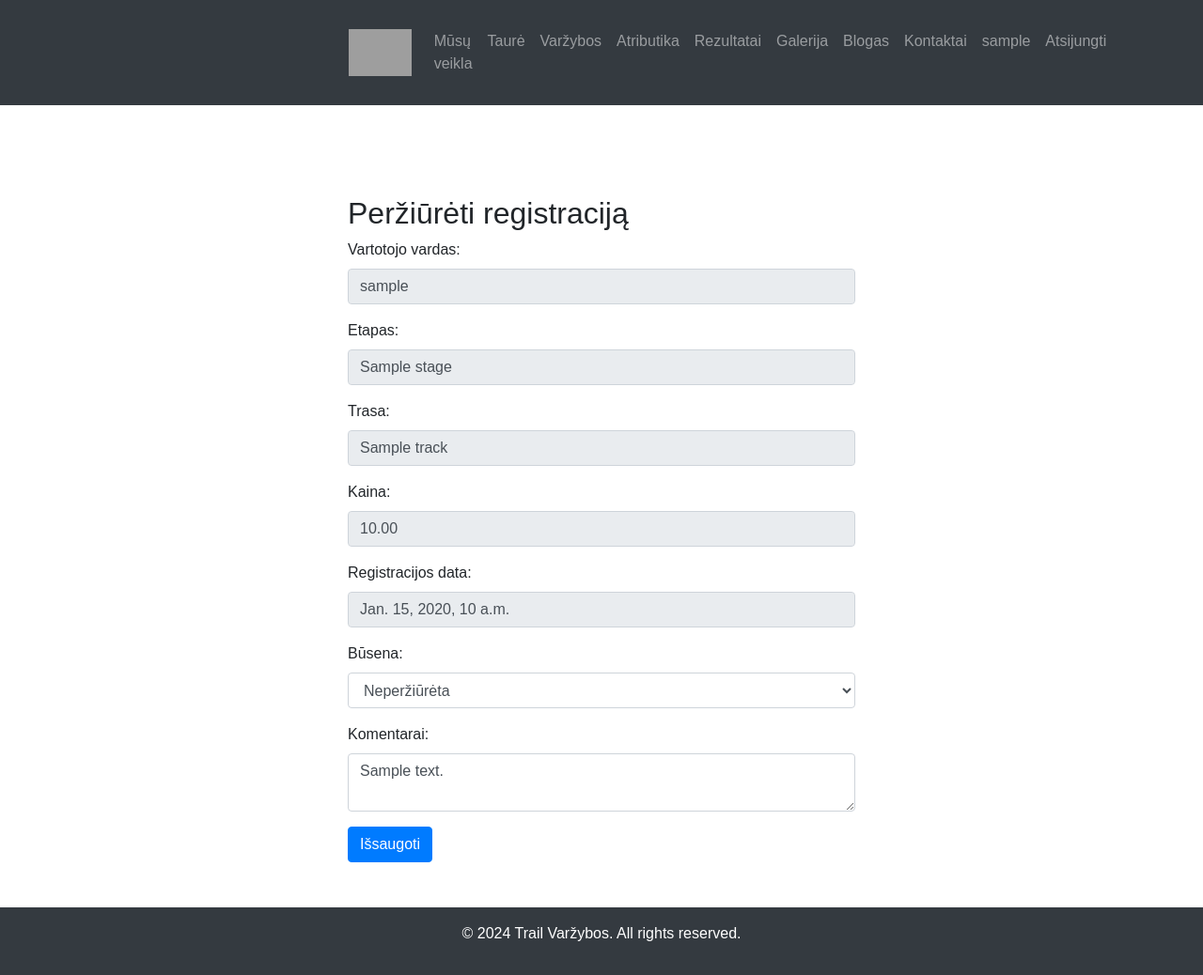
After one commit to RejusM/Baigiamasis, a Django app: page /registrations/1/ in a window 1280 px wide. The commit adds this page. Shown: the whole page at 94% size. Run offline with Django 4.2, Linux system fonts and the light colour scheme; a user stored in the database is signed in; tables that the repository leaves empty hold one stand-in row (values such as "Sample post"); some libraries are stand-ins or nearby versions; grey boxes are pictures that could not be loaded.

Commit message:
Padaryta registracija i etapus

```diff
--- a/trailoapp/models.py
+++ b/trailoapp/models.py
@@ -87,8 +87,8 @@ class OverallTeamScore(models.Model):
         return f"{self.team.name} - {self.total_points} points"
 
     class Meta:
-        verbose_name = 'Bnedri komandų rezultatai'
-        verbose_name_plural = 'Bnedri komandų rezultatai'
+        verbose_name = 'Bendri komandų rezultatai'
+        verbose_name_plural = 'Bendri komandų rezultatai'
 
 
 class OverallUserScore(models.Model):
@@ -99,5 +99,33 @@ class OverallUserScore(models.Model):
         return f"{self.user_profile.user.username} - {self.total_points} points"
 
     class Meta:
-        verbose_name = 'Bnedri dalyvių rezultatai'
-        verbose_name_plural = 'Bnedri dalyvių rezultatai'
+        verbose_name = 'Bendri dalyvių rezultatai'
+        verbose_name_plural = 'Bendri dalyvių rezultatai'
+
+
+class RaceRegistration(models.Model):
+    user_profile = models.ForeignKey(UserProfile, on_delete=models.CASCADE)
+    stage = models.ForeignKey(Stage, on_delete=models.CASCADE)
+    track = models.ForeignKey(Track, on_delete=models.CASCADE)
+    registration_date = models.DateTimeField(auto_now_add=True)
+    comments = models.TextField(blank=True, null=True)
+    STATUS_CHOICES = [
+        ('n', 'Nepatvirtinta'),
+        ('p', 'Patvirtinta'),
+        ('a', 'Atmesta'),
+    ]
+    status = models.CharField(
+        max_length=1,
+        choices=STATUS_CHOICES,
+        blank=True,
+        default='n',
+        help_text='Registracijos statusas',
+    )
+
+    class Meta:
+        unique_together = ('user_profile', 'stage')
+        verbose_name = 'Varžybų registracija'
+        verbose_name_plural = 'Varžybų registracijos'
+
+    def __str__(self):
+        return f"{self.user_profile.user.username} - {self.stage.name} registracija"
--- a/trailoapp/templates/home.html
+++ b/trailoapp/templates/home.html
@@ -6,7 +6,7 @@
     <div class="jumbotron text-center">
         <h1 class="display-4">Trail Varžybos</h1>
         <p class="lead">Prisijunkite prie mūsų kitose varžybose ir patirkite nepamirštamą nuotykį gamtoje!</p>
-        <a class="btn btn-primary btn-lg" href="#" role="button">Registruokitės dabar</a>
+        <a class="btn btn-primary btn-lg" href="{% url 'register_for_race' %}" role="button">Registruokitės dabar</a>
     </div>
 
     <div class="upcoming-events">
--- /dev/null
+++ b/trailoapp/templates/race_registration/review_registration.html
@@ -0,0 +1,56 @@
+{% extends 'base.html' %}
+
+{% block title %}Peržiūrėti registraciją{% endblock %}
+
+{% block content %}
+<div class="container mt-5">
+    <h2>Peržiūrėti registraciją</h2>
+    <form method="post">
+        {% csrf_token %}
+        <div class="form-group">
+            <label for="username">Vartotojo vardas:</label>
+            <input type="text" class="form-control" id="username" value="{{ registration.user_profile.user.username }}" readonly>
+        </div>
+        <div class="form-group">
+            <label for="stage">Etapas:</label>
+            <input type="text" class="form-control" id="stage" value="{{ registration.stage.name }}" readonly>
+        </div>
+        <div class="form-group">
+            <label for="track">Trasa:</label>
+            <input type="text" class="form-control" id="track" value="{{ registration.track.name }}" readonly>
+        </div>
+        <div class="form-group">
+            <label for="price">Kaina:</label>
+            <input type="text" class="form-control" id="price" value="{{ registration.track.price }}" readonly>
+        </div>
+        <div class="form-group">
+            <label for="registration_date">Registracijos data:</label>
+            <input type="text" class="form-control" id="registration_date" value="{{ registration.registration_date }}" readonly>
+        </div>
+        {% if request.user.is_staff %}
+        <div class="form-group">
+            <label for="status">Būsena:</label>
+            <select class="form-control" id="status" name="status">
+                <option value="n" {% if registration.status == 'n' %}selected{% endif %}>Neperžiūrėta</option>
+                <option value="p" {% if registration.status == 'p' %}selected{% endif %}>Patvirtinta</option>
+                <option value="a" {% if registration.status == 'a' %}selected{% endif %}>Atmesta</option>
+            </select>
+        </div>
+        <div class="form-group">
+            <label for="comments">Komentarai:</label>
+            <textarea class="form-control" id="comments" name="comments">{{ registration.comments }}</textarea>
+        </div>
+        <button type="submit" class="btn btn-primary">Išsaugoti</button>
+        {% else %}
+        <div class="form-group">
+            <label for="status">Būsena:</label>
+            <input type="text" class="form-control" id="status" value="{% if registration.status == 'n' %}Neperžiūrėta{% elif registration.status == 'p' %}Patvirtinta{% elif registration.status == 'a' %}Atmesta{% endif %}" readonly>
+        </div>
+        <div class="form-group">
+            <label for="comments">Komentarai:</label>
+            <textarea class="form-control" id="comments" readonly>{{ registration.comments }}</textarea>
+        </div>
+        {% endif %}
+    </form>
+</div>
+{% endblock %}
--- a/trailoapp/urls.py
+++ b/trailoapp/urls.py
@@ -8,4 +8,7 @@ urlpatterns = [
     path('register/', views.register_user, name='register'),
     path('profile/', views.profile, name='profile'),
     path('profile/edit/', views.edit_profile, name='edit_profile'),
+    path('registrations/', views.registration_list, name='registration_list'),
+    path('registrations/<int:registration_id>/', views.review_registration, name='review_registration'),
+    path('race-register/', views.register_for_race, name='register_for_race'),
 ]
--- a/trailoapp/views.py
+++ b/trailoapp/views.py
@@ -3,7 +3,8 @@ from django.contrib.auth.models import User
 from django.contrib.auth.decorators import login_required
 from django.contrib import messages
 from django.views.decorators.csrf import csrf_protect
-from .models import Stage, UserProfile, Team
+from django.contrib.admin.views.decorators import staff_member_required
+from .models import Stage, Team, RaceRegistration, Track
 from .forms import UserUpdateForm, ProfileUpdateForm
 
 
@@ -27,8 +28,10 @@ def all_stages(request):
 
 def stage_detail(request, id):
     stage = get_object_or_404(Stage, id=id)
+    registrations = RaceRegistration.objects.filter(stage=stage, status='p')
     context = {
         'stage': stage,
+        'registrations': registrations,
     }
     return render(request, 'stage_detail.html', context)
 
@@ -77,14 +80,12 @@ def register_user(request):
                                         last_name=last_name)
         user.save()
 
-        # Sukurkite arba gaukite komandą
         team = None
         if new_team_name:
             team, created = Team.objects.get_or_create(name=new_team_name)
         elif team_id:
             team = get_object_or_404(Team, id=team_id)
 
-        # Atnaujinkite UserProfile su papildomais laukais
         user.userprofile.team = team
         user.userprofile.phone_number = phone_number
         user.userprofile.address = address
@@ -132,3 +133,59 @@ def edit_profile(request):
     }
 
     return render(request, 'edit_profile.html', context)
+
+
+@login_required
+def registration_list(request):
+    stages = Stage.objects.all()
+    stage_registrations = {
+        stage: RaceRegistration.objects.filter(stage=stage) for stage in stages
+    }
+    context = {
+        'stage_registrations': stage_registrations,
+    }
+    return render(request, 'race_registration/registration_list.html', context)
+
+
+@staff_member_required()
+def review_registration(request, registration_id):
+    registration = get_object_or_404(RaceRegistration, id=registration_id)
+
+    if request.method == 'POST':
+        status = request.POST.get('status')
+        comments = request.POST.get('comments')
+        registration.status = status
+        registration.comments = comments
+        registration.save()
+        messages.success(request, 'Registracijos būsena atnaujinta sėkmingai!')
+        return redirect('registration_list')
+
+    context = {
+        'registration': registration,
+    }
+    return render(request, 'race_registration/review_registration.html', context)
+
+
+@login_required
+def register_for_race(request):
+    stage_id = request.GET.get('stage_id')
+    stages = Stage.objects.all()
+    tracks = Track.objects.filter(stages__id=stage_id) if stage_id else Track.objects.none()
+
+    if request.method == 'POST':
+        stage_id = request.POST['stage_id']
+        track_id = request.POST['track']
+        stage = get_object_or_404(Stage, id=stage_id)
+        track = get_object_or_404(Track, id=track_id)
+        user_profile = request.user.userprofile
+
+        # Patikrinkite, ar vartotojas jau užsiregistravo į šį etapą ir trasą
+        if RaceRegistration.objects.filter(user_profile=user_profile, stage=stage, track=track).exists():
+            messages.warning(request, 'Jūs jau esate užsiregistravę į šią trasą šiame etape.')
+        else:
+            registration = RaceRegistration(user_profile=user_profile, stage=stage, track=track)
+            registration.save()
+            messages.success(request, 'Jūs sėkmingai užsiregistravote į etapą!')
+            return redirect('registration_list')
+
+    return render(request, 'race_registration/register_for_race.html', {'stages': stages, 'tracks': tracks, 'selected_stage_id': stage_id})
```
Also changed, not shown: trailoapp/admin.py (+11 -2 lines), trailoapp/templates/race_registration/register_for_race.html (added, +38 -0 lines), trailoapp/templates/race_registration/registration_list.html (added, +54 -0 lines), trailoapp/templates/stage_detail.html (+15 -2 lines).
